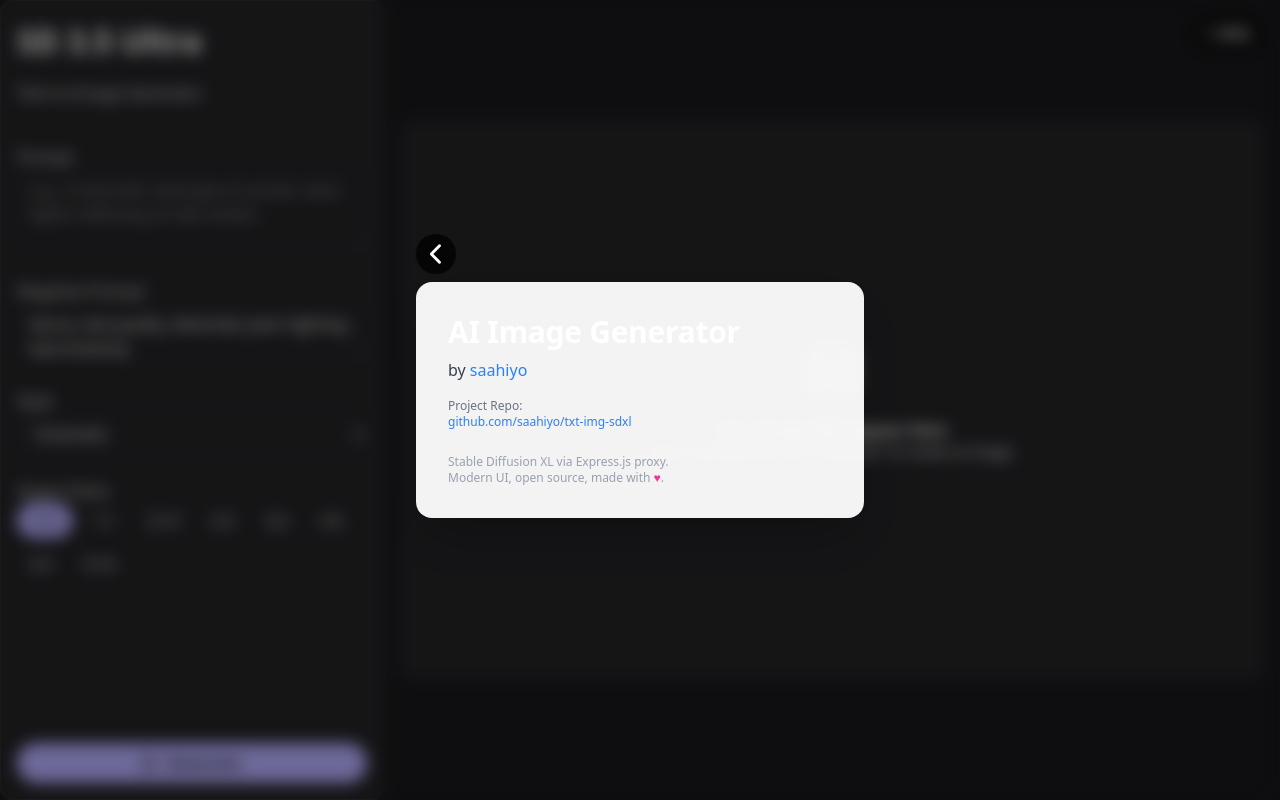
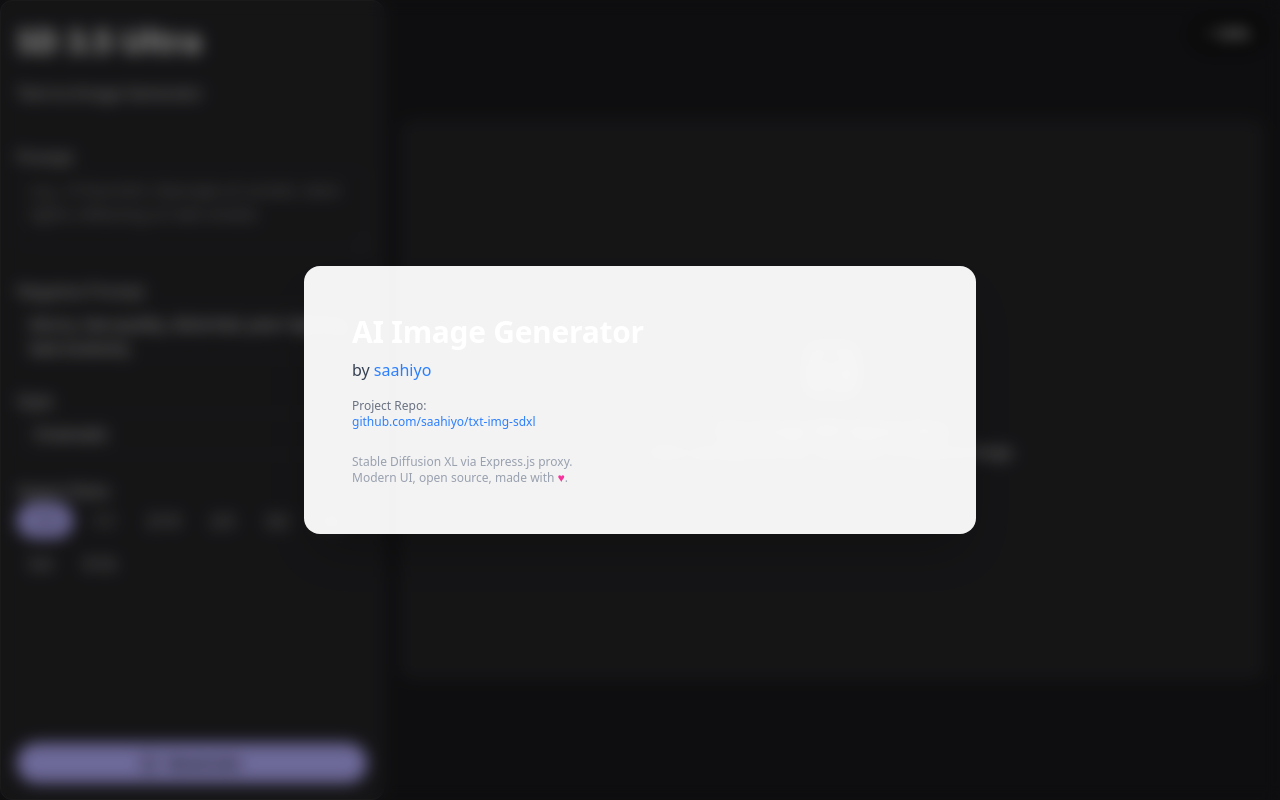
Before and after one commit to saahiyo/txt-img-sdxl, a React (Vite) app: page / in a window 1280 px wide. Both pictures are taken after a click on the button "About this project". Built offline with nearby package versions, Linux system fonts and the light colour scheme.

Commit message:
Refactor Info Modal in App Component
- Increased maximum width of the info modal from max-w-md to max-w-2xl for better layout.
- Removed the Back button from the modal to simplify navigation.
- Enhanced padding in the modal content for improved aesthetics.

```diff
--- a/src/App.jsx
+++ b/src/App.jsx
@@ -246,17 +246,9 @@
       {showInfoPage && (
         <div className="fixed inset-0 z-[100] flex items-center justify-center bg-black/40 backdrop-blur-sm transition-all duration-300 animate-fade-in">
           <div className="absolute inset-0" onClick={() => setShowInfoPage(false)} tabIndex={-1} aria-label="Close info overlay" />
-          <div className="relative flex flex-col items-center w-full max-w-md mx-4 p-0">
-            <button
-              className="absolute -top-12 left-0 md3-btn-icon bg-white/80 hover:bg-white focus:outline-none focus:ring-2 focus:ring-[var(--md3-primary)] shadow"
-              onClick={() => setShowInfoPage(false)}
-              aria-label="Back"
-              type="button"
-              style={{backdropFilter: 'blur(2px)'}}
-            >
-              <BackIcon />
-            </button>
-            <div className="w-full bg-white/95 dark:bg-[var(--md3-surface)] rounded-2xl shadow-2xl px-8 py-8 border-0 flex flex-col animate-scale-fade-in">
+          <div className="relative flex flex-col items-center w-full max-w-2xl mx-4 p-0"> {/* Increased max-w-md to max-w-2xl */}
+            {/* Removed Back button */}
+            <div className="w-full bg-white/95 dark:bg-[var(--md3-surface)] rounded-2xl shadow-2xl px-12 py-12 border-0 flex flex-col animate-scale-fade-in"> {/* Increased px-8 py-8 to px-12 py-12 */}
               <div className="font-extrabold text-3xl mb-2 tracking-tight" style={{letterSpacing: '-0.01em'}}>AI Image Generator</div>
               <div className="text-base mb-4 font-medium text-gray-700 dark:text-[var(--md3-secondary)]">by <a href="https://github.com/saahiyo" target="_blank" rel="noopener noreferrer" className="text-blue-500 hover:underline">saahiyo</a></div>
               <div className="text-xs break-all mb-4 text-gray-500 dark:text-[var(--md3-secondary)]">Project Repo:<br/>
```
